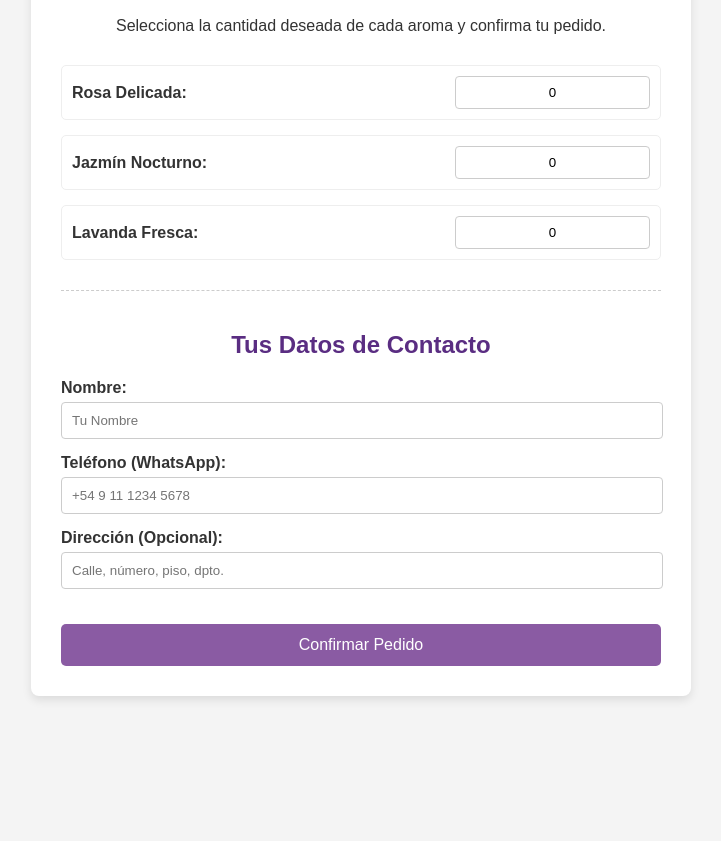
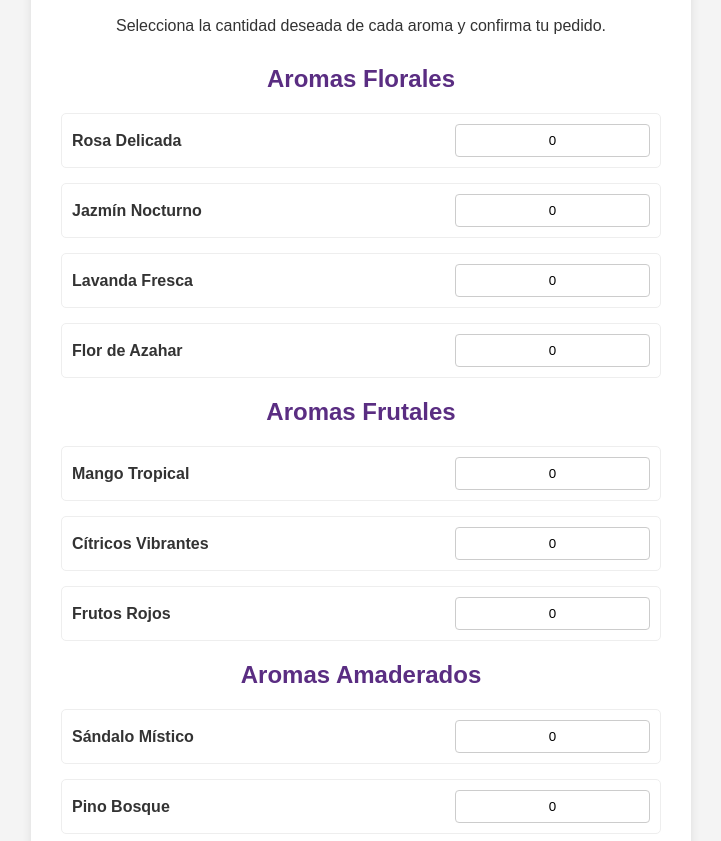
Before and after one commit to laquimicarosario/kbpedidos, a plain HTML site: page index.html in a window 1280 px wide. Shown: the part 111-952 px from the top of the page, without its empty margins (279-1000 px from the left). Before the commit the page ends 840 px from the top, so only its background shows below. Drawn offline with Linux system fonts and the light colour scheme.

Commit message:
Update index.html

```diff
--- a/index.html
+++ b/index.html
@@ -4,26 +4,71 @@
     <meta charset="UTF-8">
     <meta name="viewport" content="width=device-width, initial-scale=1.0">
     <title>Catálogo de Aromas y Pedidos</title>
+    <!-- Enlaza tu archivo CSS para los estilos -->
     <link rel="stylesheet" href="style.css">
+    <!-- Enlaza Font Awesome para iconos si los necesitas (opcional) -->
+    <link rel="stylesheet" href="https://cdnjs.cloudflare.com/ajax/libs/font-awesome/6.0.0-beta3/css/all.min.css">
 </head>
 <body>
     <div class="container">
         <h1>Nuestro Catálogo de Aromas</h1>
-        <p>Selecciona la cantidad deseada de cada aroma y confirma tu pedido.</p>
+        <p class="subtitle">Selecciona la cantidad deseada de cada aroma y confirma tu pedido.</p>
 
         <form id="orderForm">
+            <div class="aroma-section">
+                <h2>Aromas Florales</h2>
+                <div class="aroma-grid">
                     <div class="aroma-item">
-                <label for="rosa">Rosa Delicada:</label>
+                        <label for="rosa">Rosa Delicada</label>
                         <input type="number" id="rosa" name="Rosa Delicada" min="0" value="0">
                     </div>
                     <div class="aroma-item">
-                <label for="jazmin">Jazmín Nocturno:</label>
+                        <label for="jazmin">Jazmín Nocturno</label>
                         <input type="number" id="jazmin" name="Jazmín Nocturno" min="0" value="0">
                     </div>
                     <div class="aroma-item">
-                <label for="lavanda">Lavanda Fresca:</label>
+                        <label for="lavanda">Lavanda Fresca</label>
                         <input type="number" id="lavanda" name="Lavanda Fresca" min="0" value="0">
                     </div>
+                    <div class="aroma-item">
+                        <label for="azahar">Flor de Azahar</label>
+                        <input type="number" id="azahar" name="Flor de Azahar" min="0" value="0">
+                    </div>
+                </div>
+            </div>
+
+            <div class="aroma-section">
+                <h2>Aromas Frutales</h2>
+                <div class="aroma-grid">
+                    <div class="aroma-item">
+                        <label for="mango">Mango Tropical</label>
+                        <input type="number" id="mango" name="Mango Tropical" min="0" value="0">
+                    </div>
+                    <div class="aroma-item">
+                        <label for="citricos">Cítricos Vibrantes</label>
+                        <input type="number" id="citricos" name="Cítricos Vibrantes" min="0" value="0">
+                    </div>
+                    <div class="aroma-item">
+                        <label for="frutosRojos">Frutos Rojos</label>
+                        <input type="number" id="frutosRojos" name="Frutos Rojos" min="0" value="0">
+                    </div>
+                </div>
+            </div>
+
+            <div class="aroma-section">
+                <h2>Aromas Amaderados</h2>
+                <div class="aroma-grid">
+                    <div class="aroma-item">
+                        <label for="sandalo">Sándalo Místico</label>
+                        <input type="number" id="sandalo" name="Sándalo Místico" min="0" value="0">
+                    </div>
+                    <div class="aroma-item">
+                        <label for="pino">Pino Bosque</label>
+                        <input type="number" id="pino" name="Pino Bosque" min="0" value="0">
+                    </div>
+                </div>
+            </div>
+
             <div class="contact-info">
                 <h2>Tus Datos de Contacto</h2>
                 <label for="nombre">Nombre:</label>
@@ -42,12 +87,15 @@
         <div id="orderSummary" class="hidden">
             <h2>Resumen de Tu Pedido</h2>
             <pre id="summaryText"></pre>
-            <button id="sendEmailBtn">Enviar por Correo</button>
-            <button id="sendWhatsappBtn">Enviar por WhatsApp</button>
-            <button id="copyTextBtn">Copiar Pedido</button>
+            <div class="summary-buttons">
+                <button id="sendEmailBtn"><i class="fas fa-envelope"></i> Enviar por Correo</button>
+                <button id="sendWhatsappBtn"><i class="fab fa-whatsapp"></i> Enviar por WhatsApp</button>
+                <button id="copyTextBtn"><i class="fas fa-copy"></i> Copiar Pedido</button>
+            </div>
         </div>
     </div>
 
+    <!-- Enlaza tu archivo JavaScript para la interactividad -->
     <script src="script.js"></script>
 </body>
 </html>
```
Lines whose indentation alone changed are shown as unchanged.
